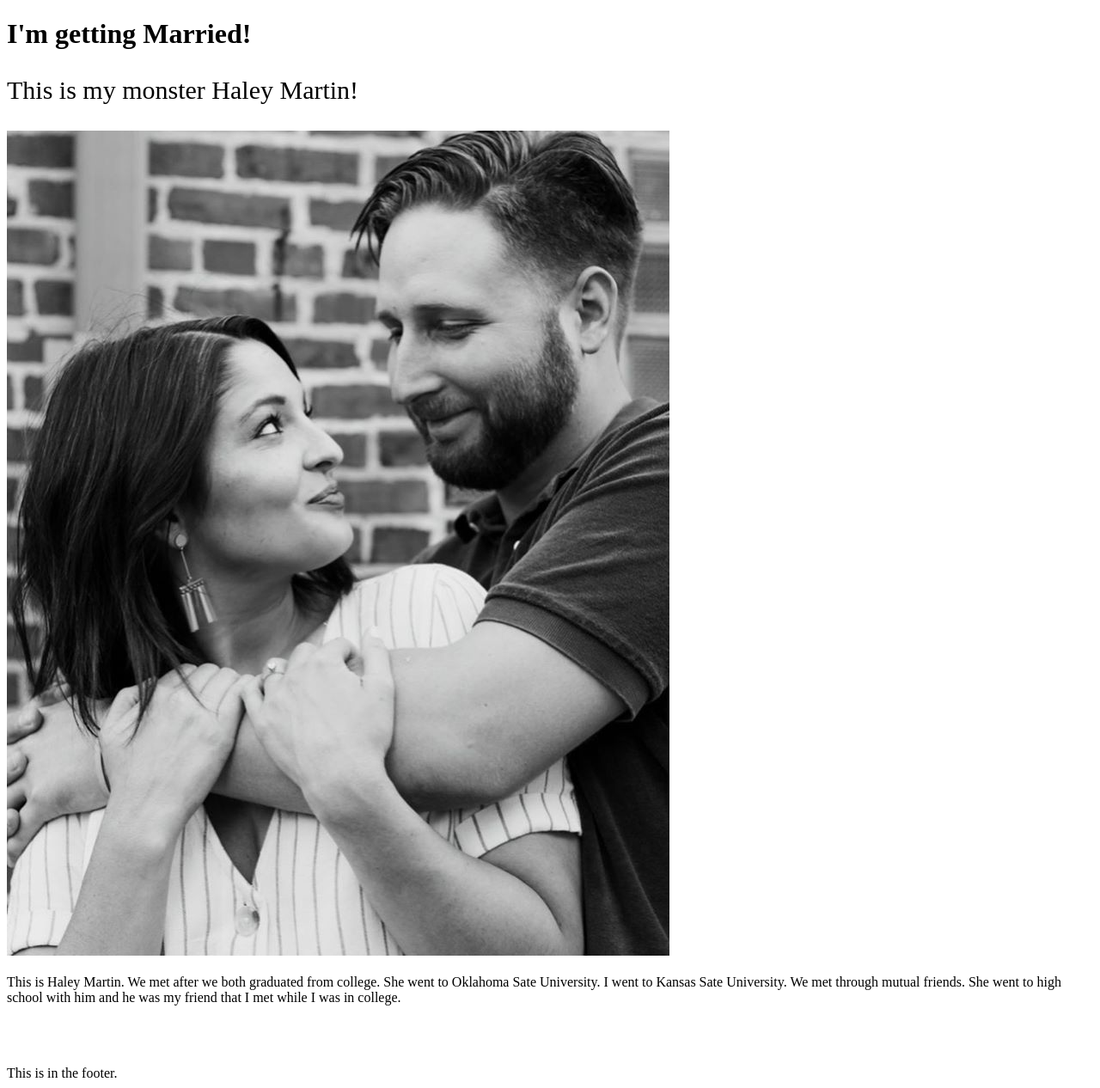
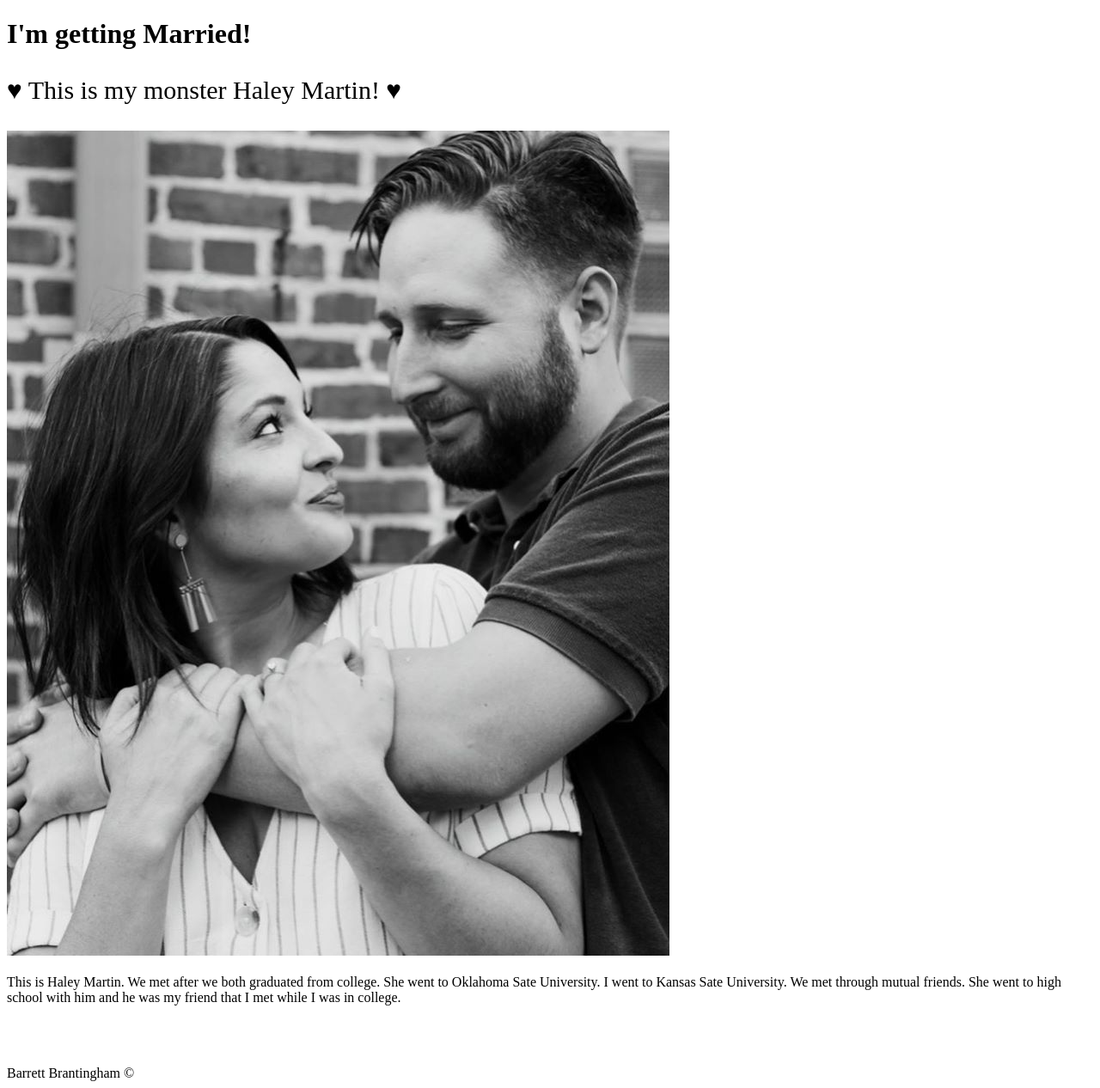
Before and after one commit to brantinghamb/Assignment-4, a plain HTML site: page index.html in a window 1280 px wide. Shown: the whole page at 86% size. Drawn offline with Linux system fonts and the light colour scheme; files whose address does not match are found by name.

Commit message:
second commit

```diff
--- a/index.html
+++ b/index.html
@@ -3,14 +3,15 @@
             <title>Engagement</title>
         <header>
             <h1>
-   <fontsize='30'>I'm getting Married!  </fontsize>
+            I'm getting Married!
             </h1>
+
    </header>
 
     </header>
 <main>
         <body>
-           <p style="font-size:30px"> This is my monster Haley Martin! </p>
+           <p style="font-size:30px"> &hearts; This is my monster Haley Martin! &hearts; </p>
                <img src="/Users/barrettbrantingham/Desktop/html-me-something/images/EP.jpg">
         </br>
     </br>
@@ -25,6 +26,6 @@
 </br>
 </br>
 <footer>
-    This is in the footer.
+    Barrett Brantingham &copy
 </footer>
 </html>
```
